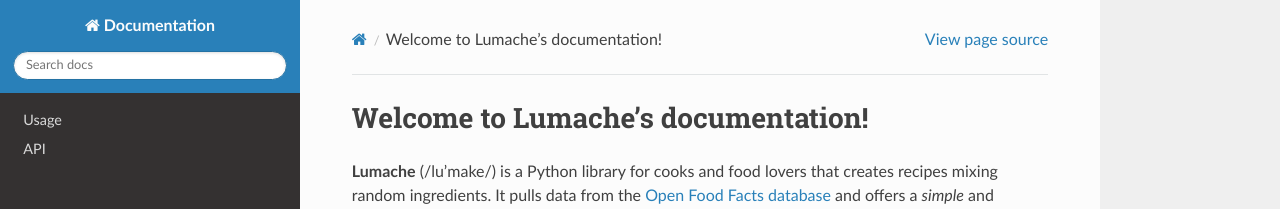
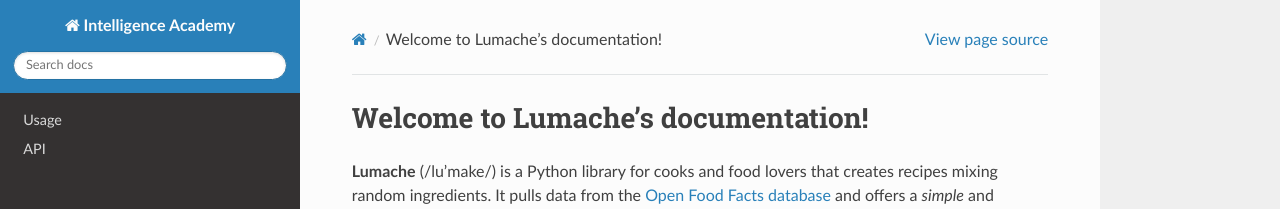
Before and after one commit to Intelligence-Academy/rtd-tutorial, a Sphinx documentation site: the page built from docs/source/index.rst, in a window 1280 px wide. Shown: the top 209 px of the page. Built offline with Sphinx 7.4.7 and the Read the Docs theme 3.1.0, drawn with Linux system fonts in a browser that asks for light colours.

Commit message:
Intelligence Academy

```diff
--- a/docs/source/conf.py
+++ b/docs/source/conf.py
@@ -2,7 +2,7 @@
 
 # -- Project information
 
-project = 'Documentation'
+project = 'Intelligence Academy'
 copyright = '2025, Intelligence Academy'
 author = 'Intelligence Academy'
 
```
